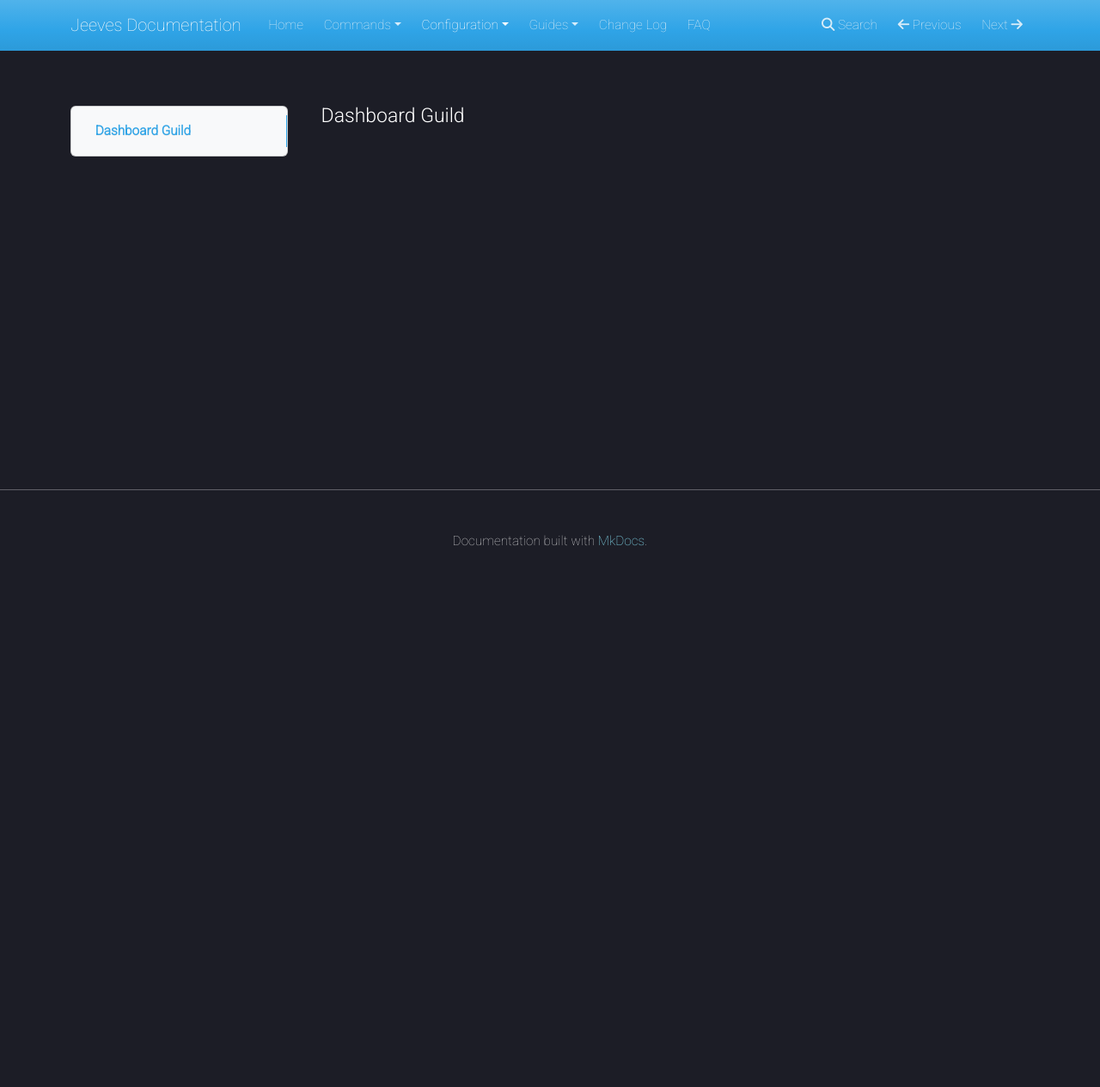
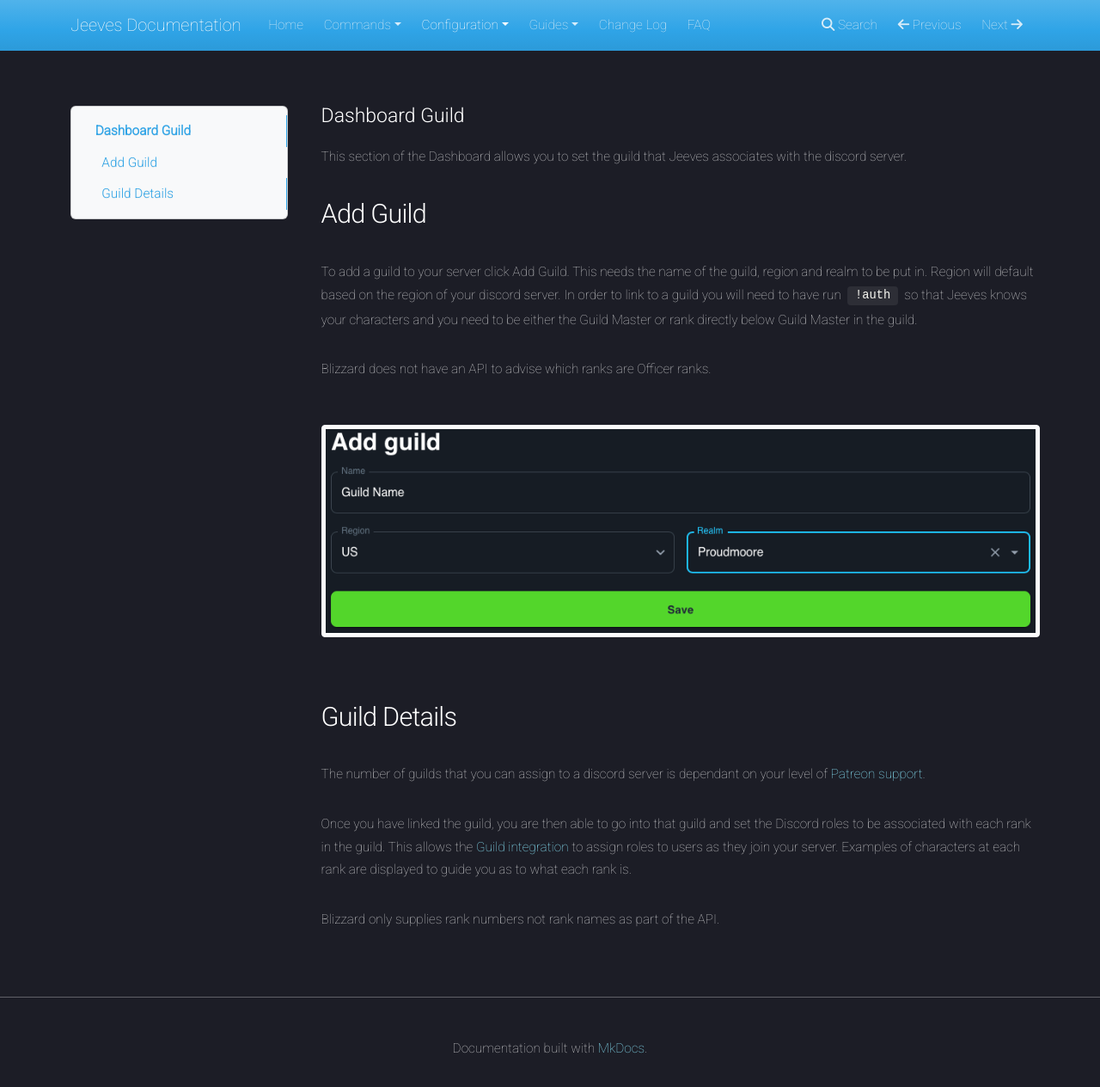
Before and after one commit to TeamJeeves/Jeeves-Bot-Documentation, an MkDocs documentation site: the page built from docs/dashboard/guild.md, in a window 1280 px wide and 1264 px high. Shown: the whole window at 86% size. Built offline with MkDocs 1.6.1, drawn with Linux system fonts in a browser that asks for light colours; nearby versions of some CDN libraries.

Commit message:
Added Guild setup doc

```diff
--- a/docs/dashboard/guild.md
+++ b/docs/dashboard/guild.md
@@ -1 +1,19 @@
 # Dashboard Guild
+
+This section of the Dashboard allows you to set the guild that Jeeves associates with the discord server.
+
+## Add Guild
+
+To add a guild to your server click Add Guild. This needs the name of the guild, region and realm to be put in. Region will default based on the region of your discord server. In order to link to a guild you will need to have run `!auth` so that Jeeves knows your characters and you need to be either the Guild Master or rank directly below Guild Master in the guild.
+
+Blizzard does not have an API to advise which ranks are Officer ranks.
+
+![Add Guild Screenshot](../img/add-guild.png)
+
+## Guild Details
+
+The number of guilds that you can assign to a discord server is dependant on your level of [Patreon support](../guides/Support-Jeeves.md).
+
+Once you have linked the guild, you are then able to go into that guild and set the Discord roles to be associated with each rank in the guild. This allows the [Guild integration](/role-management/guild.md) to assign roles to users as they join your server. Examples of characters at each rank are displayed to guide you as to what each rank is.
+
+Blizzard only supplies rank numbers not rank names as part of the API.
```
Also changed, not shown: docs/img/add-guild.png (added).
